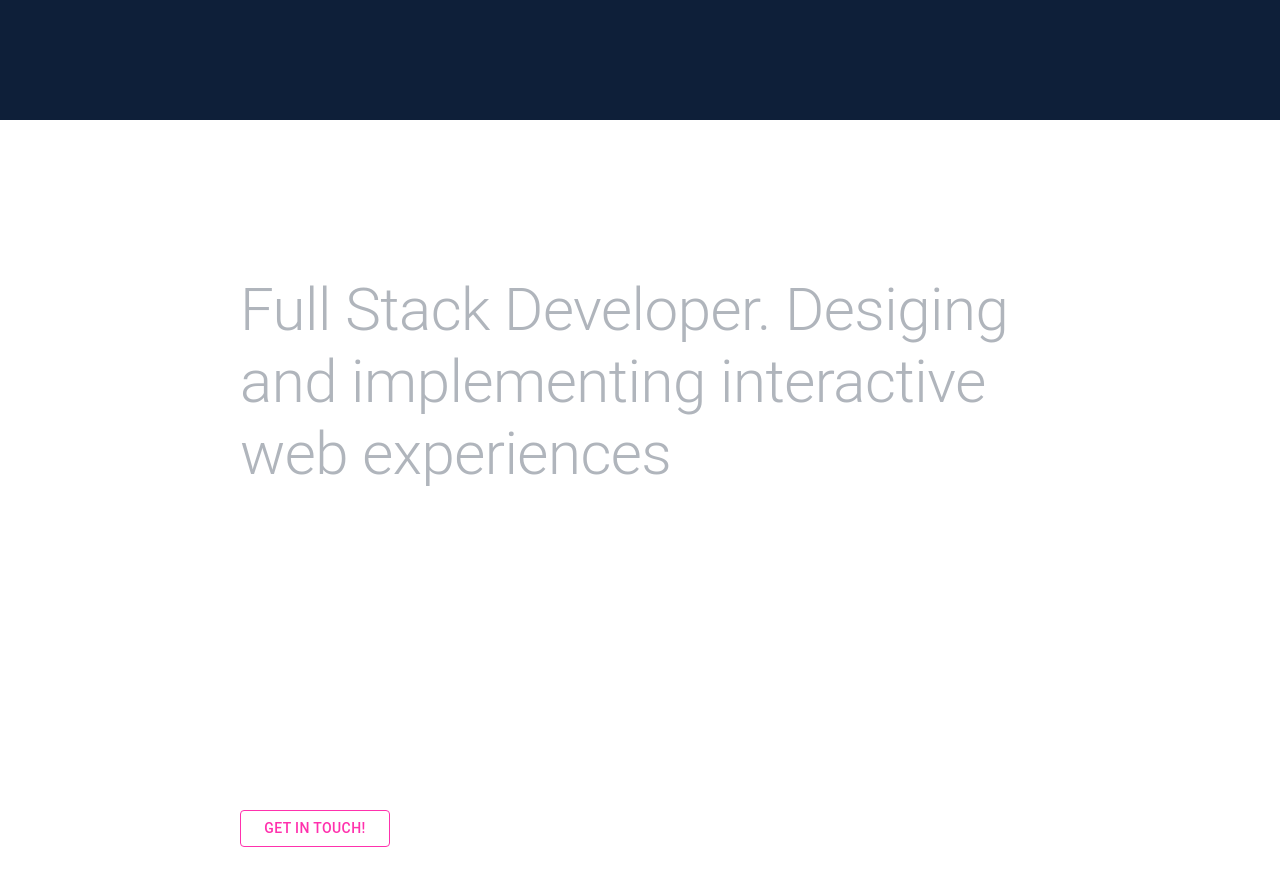
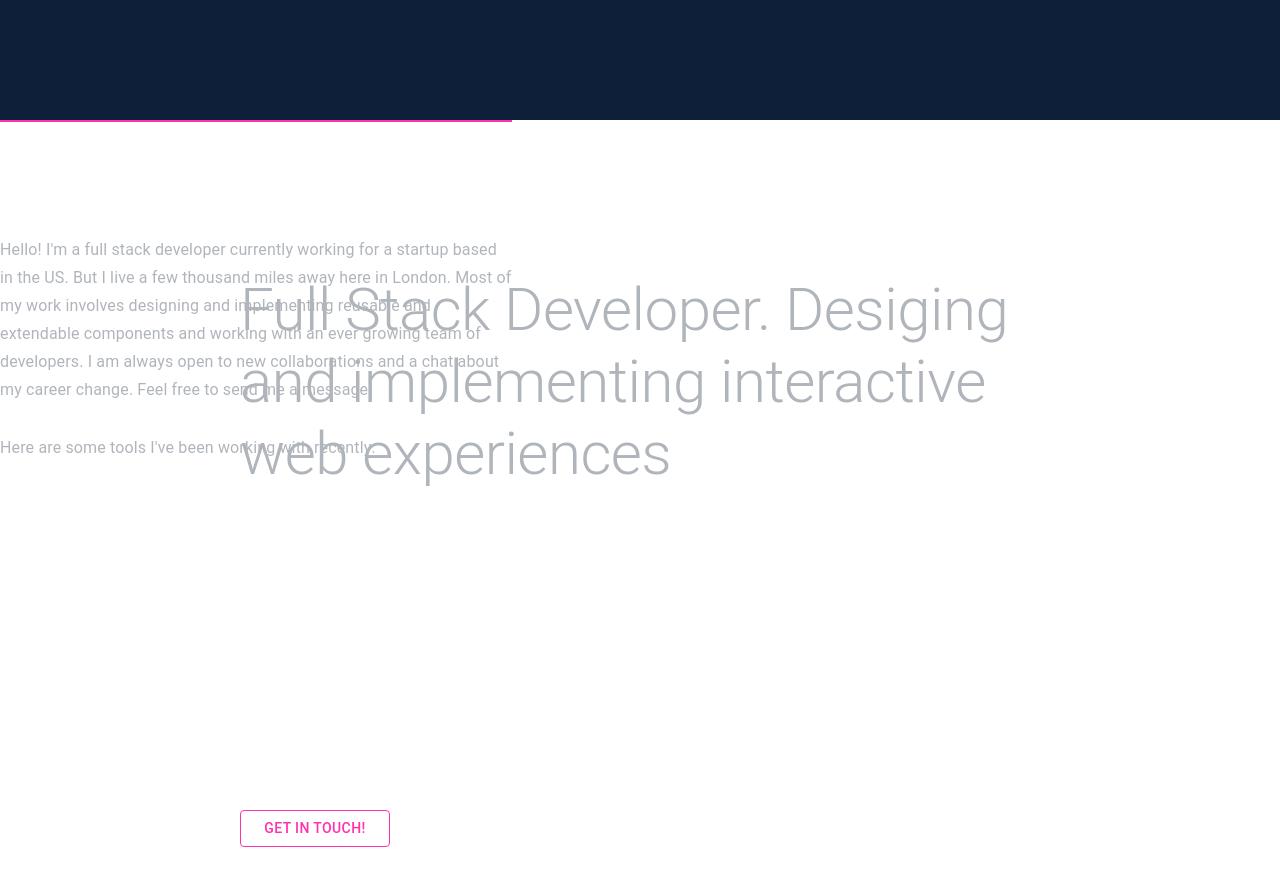
Before and after one commit to doctone/portfolio, a React (Create React App) app: page / in a window 1280 px wide. Shown: the part 680-1566 px from the top of the page. Before the commit the page ends 1527 px from the top, so only its background shows below. Built offline with nearby package versions, Linux system fonts and the light colour scheme.

Commit message:
Add AboutMe section

```diff
--- a/src/App.tsx
+++ b/src/App.tsx
@@ -1,11 +1,13 @@
 import React from "react";
 import "./App.css";
+import AboutMe from "./Pages/AboutMe/AboutMe";
 import Home from "./Pages/Home/Home";
 
 function App() {
   return (
     <div className="App">
       <Home />
+      <AboutMe />
     </div>
   );
 }
--- /dev/null
+++ b/src/Pages/AboutMe/AboutMe.tsx
@@ -0,0 +1,50 @@
+import React from "react";
+import { Typography, Box, List, ListItem } from "@mui/material";
+
+function AboutMe() {
+  return (
+    <Box
+      sx={{
+        color: "#ffffff",
+        borderTop: "2px solid #FF31AD",
+        paddingY: "12px",
+        maxWidth: "40vw",
+      }}
+    >
+      <Typography variant="h4" sx={{ marginBottom: "60px" }}>
+        About me
+      </Typography>
+      <Typography
+        variant="subtitle1"
+        sx={{ color: "#B0B5BC", marginBottom: "30px" }}
+      >
+        Hello! I'm a full stack developer currently working for a startup based
+        in the US. But I live a few thousand miles away here in London. Most of
+        my work involves designing and implementing reusable and extendable
+        components and working with an ever growing team of developers. I am
+        always open to new collaborations and a chat about my career change.
+        Feel free to send me a message!
+      </Typography>
+      <Typography variant="subtitle1" color="#B0B5BC">
+        Here are some tools I've been working with recently:
+      </Typography>
+      <List sx={{ textDecoration: "none" }}>
+        <ListItem sx={{ paddingLeft: "0" }}>React</ListItem>
+        <ListItem sx={{ paddingLeft: "0" }}>Typescript</ListItem>
+        <ListItem sx={{ paddingLeft: "0" }}>Node.JS</ListItem>
+        <ListItem sx={{ paddingLeft: "0" }}>Next.js</ListItem>
+        <ListItem sx={{ paddingLeft: "0" }}>Express</ListItem>
+        <ListItem sx={{ paddingLeft: "0" }}>Material UI</ListItem>
+        <ListItem sx={{ paddingLeft: "0" }}>StoryBook</ListItem>
+        <ListItem sx={{ paddingLeft: "0" }}>Figma</ListItem>
+        <ListItem sx={{ paddingLeft: "0" }}>AWS, Docker, Terraform</ListItem>
+        <ListItem sx={{ paddingLeft: "0" }}>Prisma</ListItem>
+        <ListItem sx={{ paddingLeft: "0" }}>
+          JEST, Playwright, React Test Library
+        </ListItem>
+      </List>
+    </Box>
+  );
+}
+
+export default AboutMe;
```
